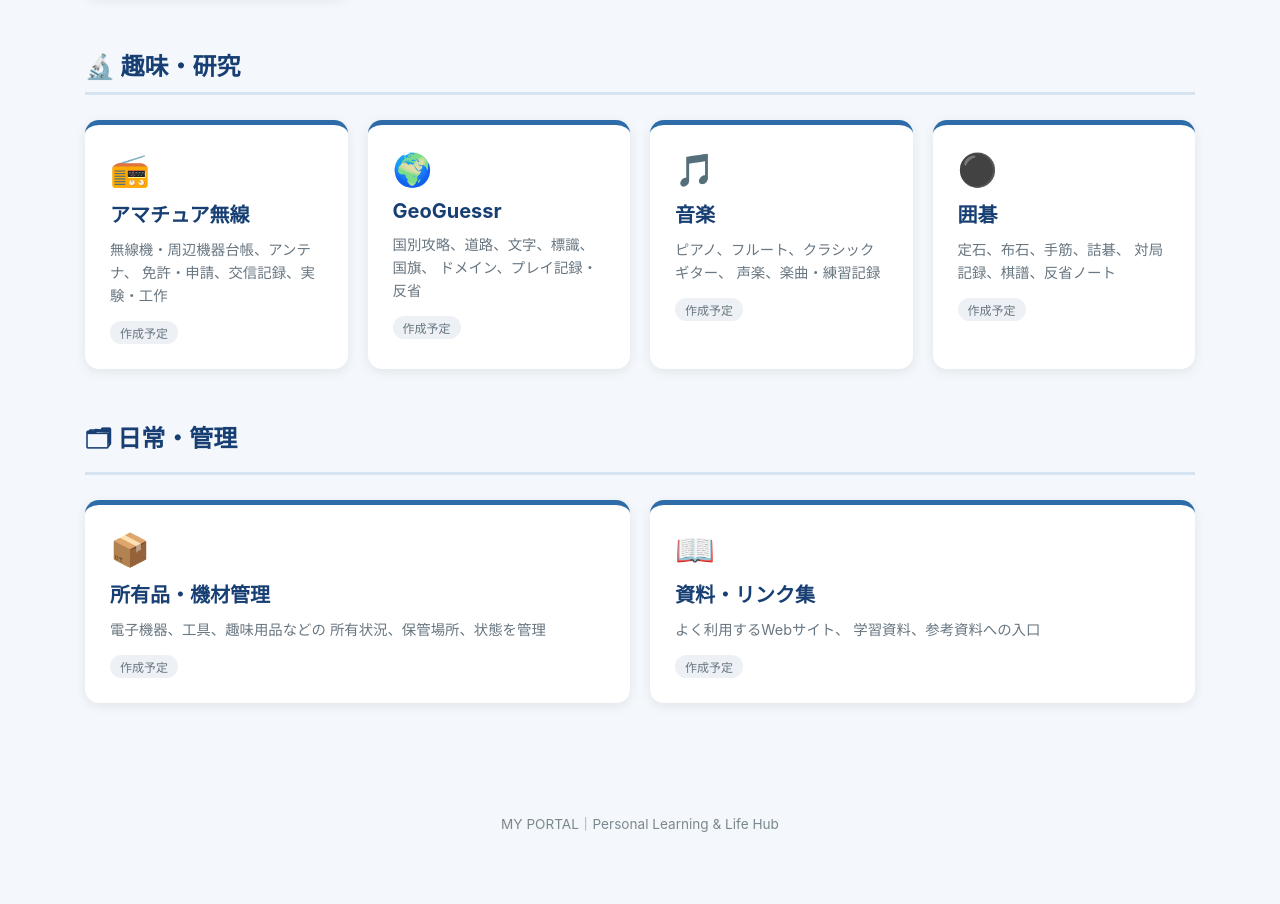
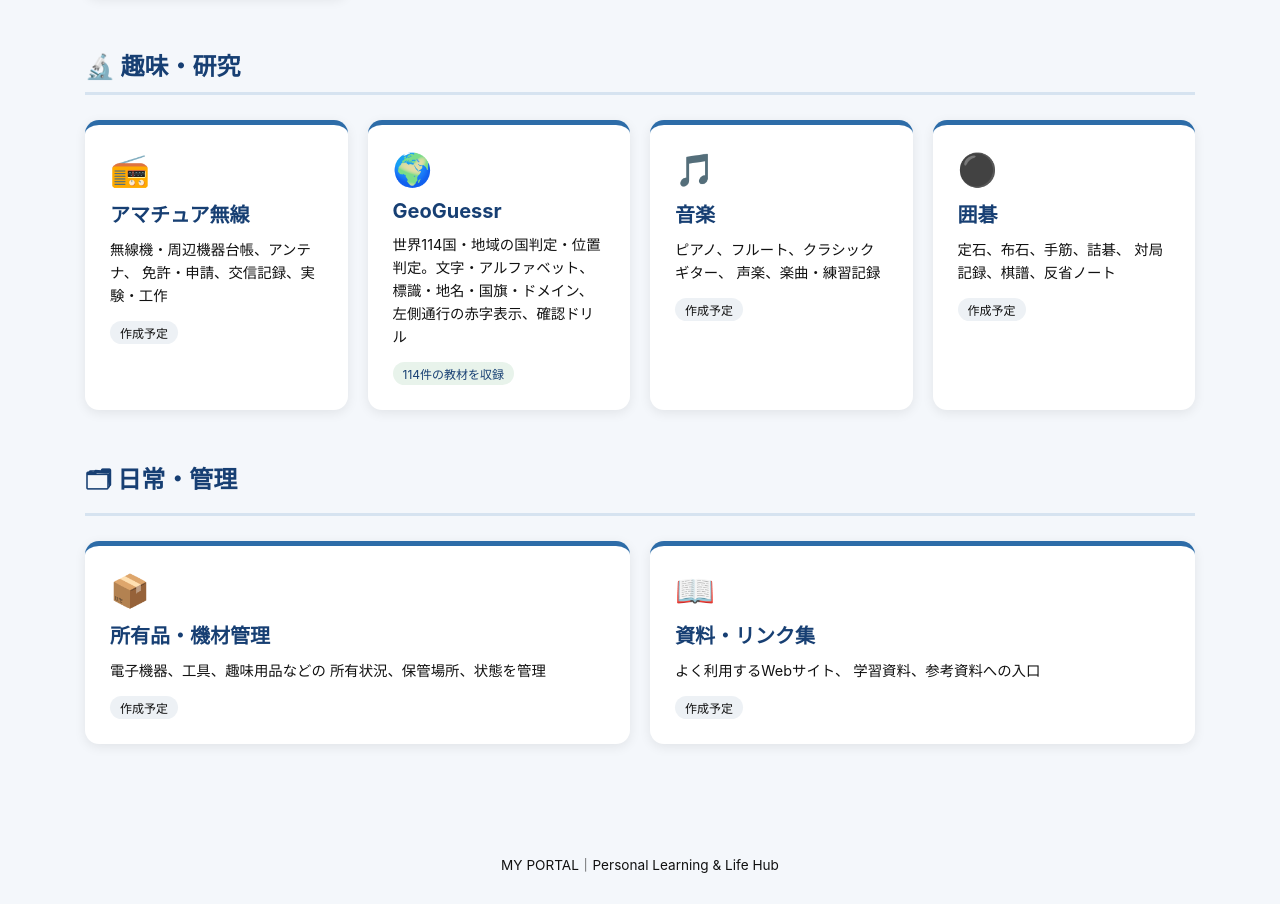
Before and after one commit to numumac/numumac.github.io, a plain HTML site: page index.html in a window 1280 px wide. Shown: the part 987-1891 px from the top of the page. Before the commit the page ends 1850 px from the top, so only its background shows below. Drawn offline with Linux system fonts and the light colour scheme.

Commit message:
Add files via upload

```diff
--- a/index.html
+++ b/index.html
@@ -99,7 +99,7 @@ h2 {
 
 .card p {
   margin: 0;
-  color: #687680;
+  color: #111;
   font-size: 0.9rem;
   line-height: 1.6;
 }
@@ -108,7 +108,7 @@ h2 {
   display: inline-block;
   margin-top: 14px;
   background: #e8f3eb;
-  color: #287642;
+  color: #173f73;
   border-radius: 12px;
   padding: 3px 10px;
   font-size: 0.75rem;
@@ -118,7 +118,7 @@ h2 {
   display: inline-block;
   margin-top: 14px;
   background: #edf1f5;
-  color: #687680;
+  color: #111;
   border-radius: 12px;
   padding: 3px 10px;
   font-size: 0.75rem;
@@ -126,7 +126,7 @@ h2 {
 
 footer {
   text-align: center;
-  color: #7b8790;
+  color: #111;
   padding: 30px;
   font-size: 0.85rem;
 }
@@ -228,14 +228,11 @@ footer {
     <span class="planned">作成予定</span>
   </a>
 
-  <a class="card" href="#">
+  <a class="card" href="https://numumac.github.io/GeoGuessr/index.html">
     <div class="icon">🌍</div>
     <h3>GeoGuessr</h3>
-    <p>
-      国別攻略、道路、文字、標識、国旗、
-      ドメイン、プレイ記録・反省
-    </p>
-    <span class="planned">作成予定</span>
+    <p>世界114国・地域の国判定・位置判定。文字・アルファベット、標識・地名・国旗・ドメイン、左側通行の赤字表示、確認ドリル</p>
+    <span class="ready">114件の教材を収録</span>
   </a>
 
   <a class="card" href="#">
```
